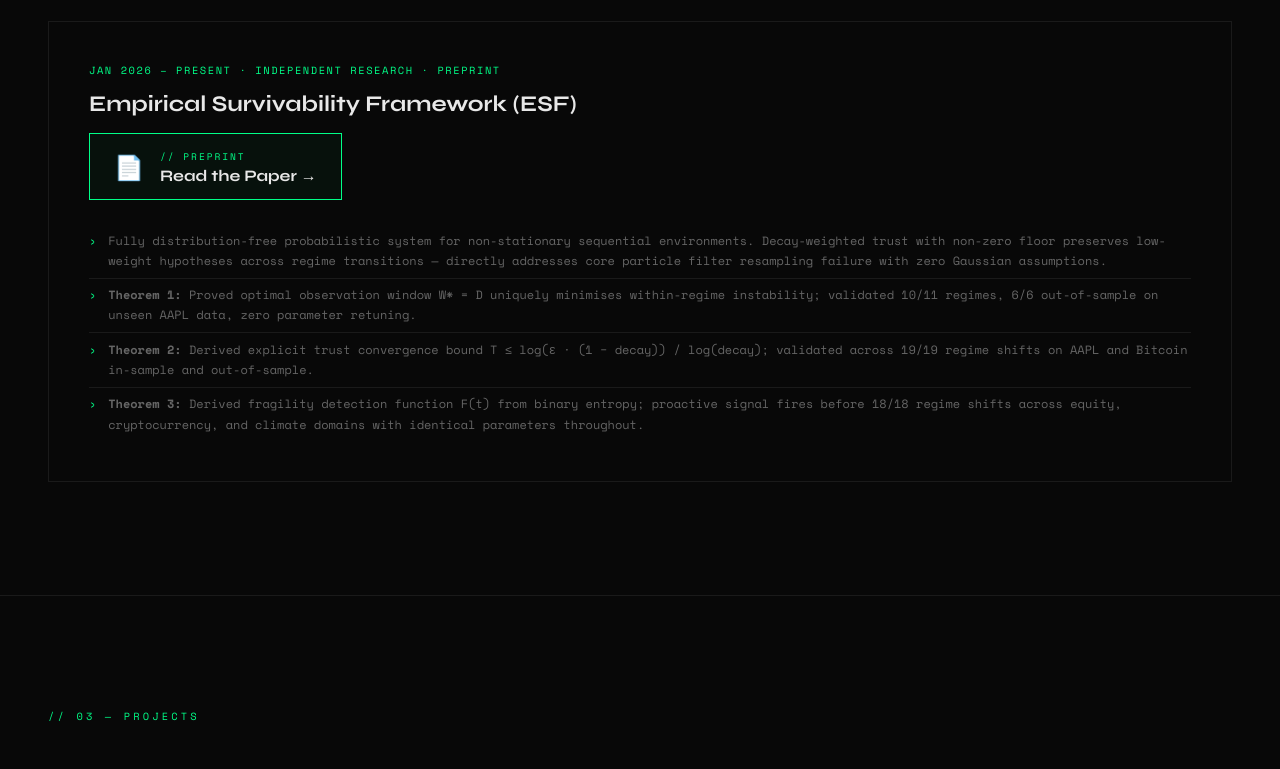
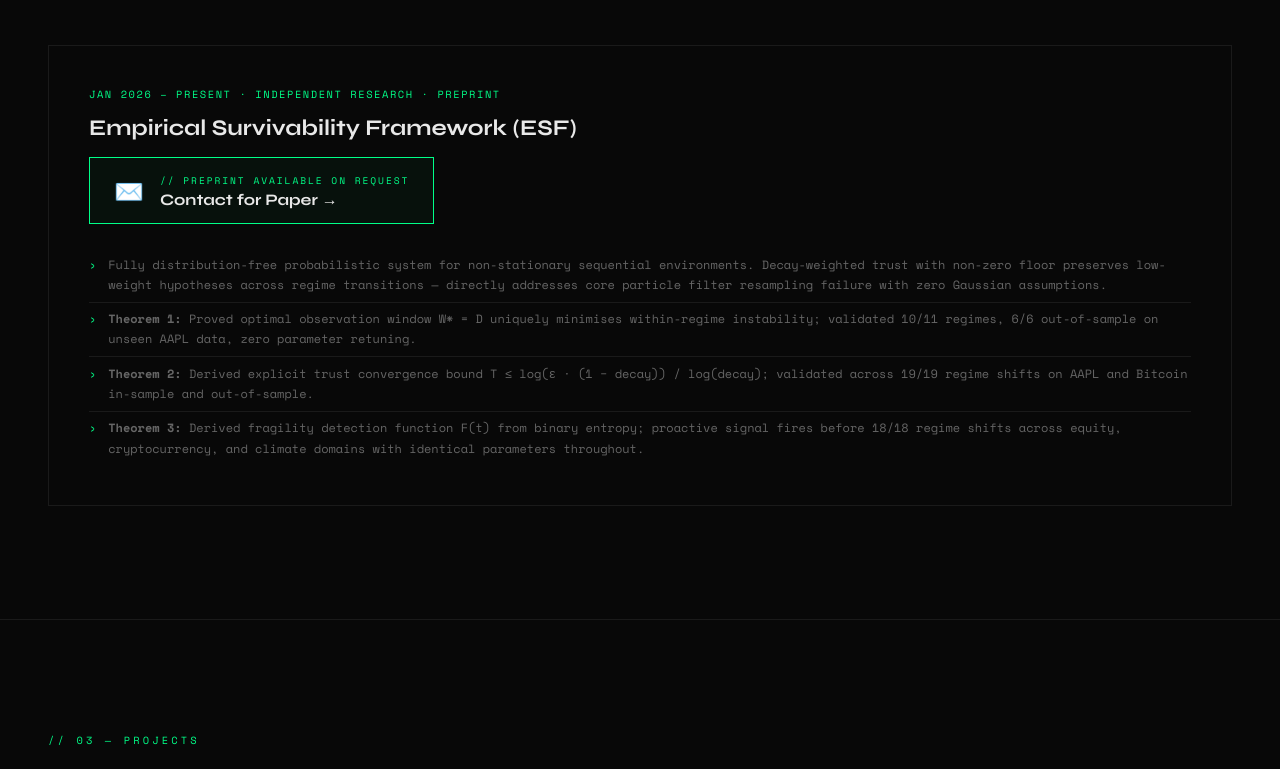
Before and after one commit to REALSANCHITXD/realsanchitxd.github.io, a plain HTML site: page index.html in a window 1280 px wide. Shown: the part 1781-2550 px from the top of the page. Drawn offline with nearby package versions, Linux system fonts and the light colour scheme.

Commit message:
changed research section and took down preprint

```diff
--- a/index.html
+++ b/index.html
@@ -1,4 +1,4 @@
-<!DOCTYPE html>
+hio<!DOCTYPE html>
 <html lang="en">
 <head>
 <meta charset="UTF-8"/>
@@ -698,17 +698,18 @@
 </section>
 
 <!-- RESEARCH -->
+<!-- RESEARCH -->
 <section id="research">
   <div class="section-label">// 02 — Research</div>
   <h2 class="section-title">Original<br/>Research</h2>
   <div class="research-block reveal">
     <div class="research-date">Jan 2026 – Present · Independent Research · Preprint</div>
     <div class="research-title">Empirical Survivability Framework (ESF)</div>
-    <a class="preprint-btn" href="preprint.pdf" target="_blank" rel="noopener noreferrer">
-      <span class="preprint-icon">📄</span>
+    <a class="preprint-btn" href="mailto:s.thakurrrr4612@gmail.com?subject=ESF Preprint Request">
+      <span class="preprint-icon">✉️</span>
       <div>
-        <div class="preprint-label">// Preprint</div>
-        <div class="preprint-title">Read the Paper →</div>
+        <div class="preprint-label">// Preprint available on request</div>
+        <div class="preprint-title">Contact for Paper →</div>
       </div>
     </a>
     <ul class="research-points">
@@ -771,7 +772,7 @@
     <div class="edu-card">
       <div class="edu-type">Degree</div>
       <div class="edu-title">B.Tech CSE — AI/ML Specialization</div>
-      <div class="edu-sub">Amity University Punjab<br/>Aug 2023 – Present<br/>ML · Linear Algebra · Quantitative Methods · DSA</div>
+      <div class="edu-sub">Amity University Punjab<br/>Aug 2024 – Present<br/>ML · Linear Algebra · Quantitative Methods · DSA</div>
     </div>
     <div class="edu-card">
       <div class="edu-type">Certification · Wharton / Coursera</div>
```
Also changed, not shown: 1 other file.
